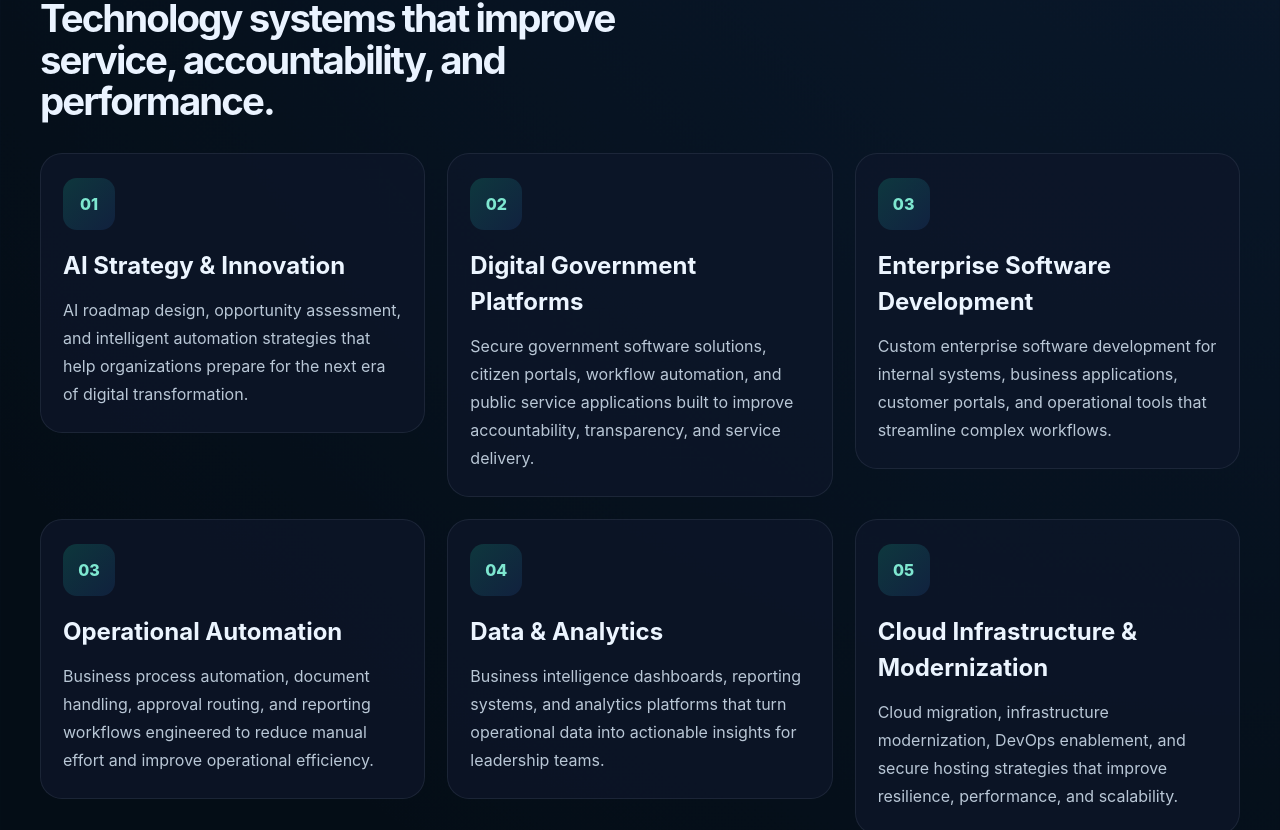
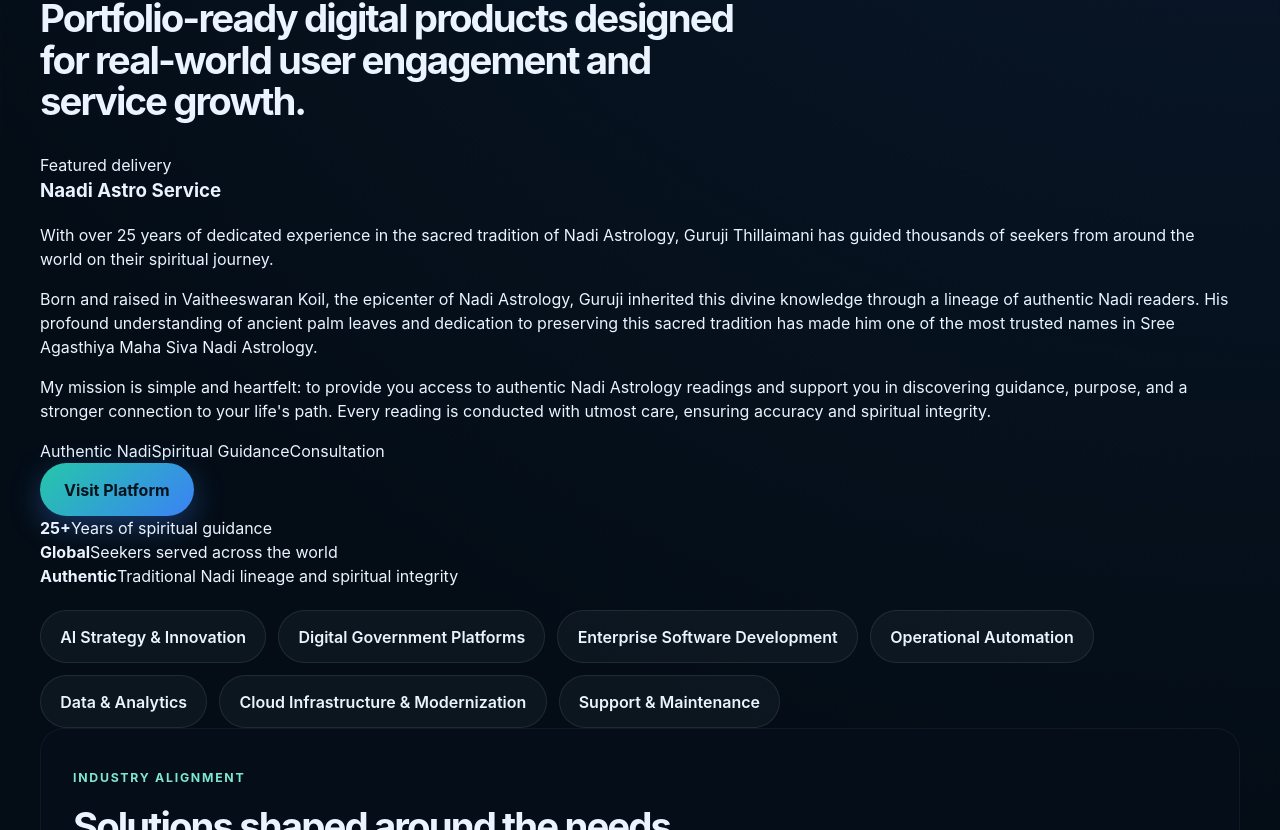
Before and after one commit to vkumar0120/axonix-tech, a React (Vite) app: page / in a window 1280 px wide. Shown: the part 5010-5840 px from the top of the page. Built offline with nearby package versions, Linux system fonts and the light colour scheme.

Commit message:
added nadi astro content

```diff
--- a/src/App.jsx
+++ b/src/App.jsx
@@ -94,6 +94,13 @@
     description:
       'Software support, monitoring, upgrades, and managed maintenance services that keep critical systems secure, stable, and fully operational.',
     icon: '06',
+  },
+  {
+    title: 'Naadi Astro Service',
+    description:
+      'A multilingual astrology and consultation platform built for online guidance, lead generation, appointment booking, and personalized spiritual service experiences.',
+    icon: 'NA',
+    externalUrl: 'https://naadiastroservice.com',
   },
 ]
 
@@ -1335,23 +1342,67 @@
 
       <section className="content-section reveal">
         <div className="section-heading">
-          <p className="eyebrow">What we solve</p>
-          <h2>Technology systems that improve service, accountability, and performance.</h2>
-        </div>
-
-        <div className="solutions-grid">
-          {solutions.map((item) => {
-            const route = servicePages.find((page) => page.label === item.title)?.slug
-            return (
-              <NavLink key={item.title} to={route ? `/services/${route}` : '/services'} className="content-card-link">
-                <article className="solution-card">
-                  <span className="solution-index">{item.icon}</span>
-                  <h3>{item.title}</h3>
-                  <p>{item.description}</p>
-                </article>
-              </NavLink>
-            )
-          })}
+          <p className="eyebrow">Products we deliver</p>
+          <h2>Portfolio-ready digital products designed for real-world user engagement and service growth.</h2>
+        </div>
+
+        <div className="featured-product-banner">
+          <div className="featured-product-copy">
+            <span className="feature-badge">Featured delivery</span>
+            <h3>Naadi Astro Service</h3>
+            <p>
+              With over 25 years of dedicated experience in the sacred tradition of Nadi Astrology,
+              Guruji Thillaimani has guided thousands of seekers from around the world on their spiritual journey.
+            </p>
+            <p>
+              Born and raised in Vaitheeswaran Koil, the epicenter of Nadi Astrology, Guruji inherited this
+              divine knowledge through a lineage of authentic Nadi readers. His profound understanding of
+              ancient palm leaves and dedication to preserving this sacred tradition has made him one of the
+              most trusted names in Sree Agasthiya Maha Siva Nadi Astrology.
+            </p>
+            <p>
+              My mission is simple and heartfelt: to provide you access to authentic Nadi Astrology readings
+              and support you in discovering guidance, purpose, and a stronger connection to your life's path.
+              Every reading is conducted with utmost care, ensuring accuracy and spiritual integrity.
+            </p>
+
+            <div className="featured-product-tags">
+              <span>Authentic Nadi</span>
+              <span>Spiritual Guidance</span>
+              <span>Consultation</span>
+            </div>
+
+            <div className="featured-product-actions">
+              <a href="https://naadiastroservice.com" target="_blank" rel="noreferrer" className="primary-btn">
+                Visit Platform
+              </a>
+            </div>
+          </div>
+
+          <div className="featured-product-aside">
+            <div className="feature-stat">
+              <strong>25+</strong>
+              <span>Years of spiritual guidance</span>
+            </div>
+            <div className="feature-stat">
+              <strong>Global</strong>
+              <span>Seekers served across the world</span>
+            </div>
+            <div className="feature-stat">
+              <strong>Authentic</strong>
+              <span>Traditional Nadi lineage and spiritual integrity</span>
+            </div>
+          </div>
+        </div>
+
+        <div className="industry-grid" style={{ marginTop: '22px' }}>
+          {solutions
+            .filter((item) => item.title !== 'Naadi Astro Service')
+            .map((item) => (
+              <div key={item.title} className="industry-pill">
+                {item.title}
+              </div>
+            ))}
         </div>
       </section>
 
```
